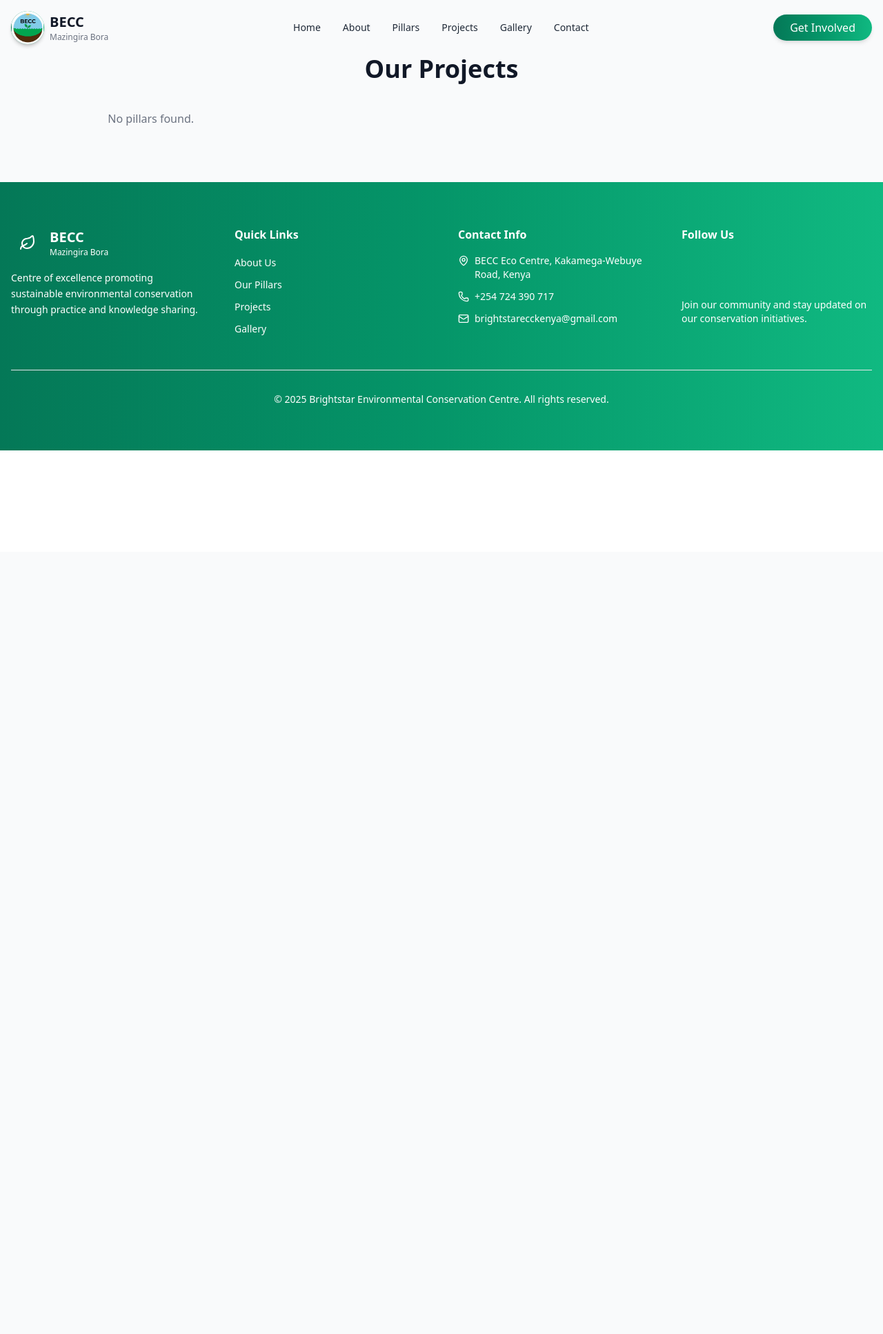
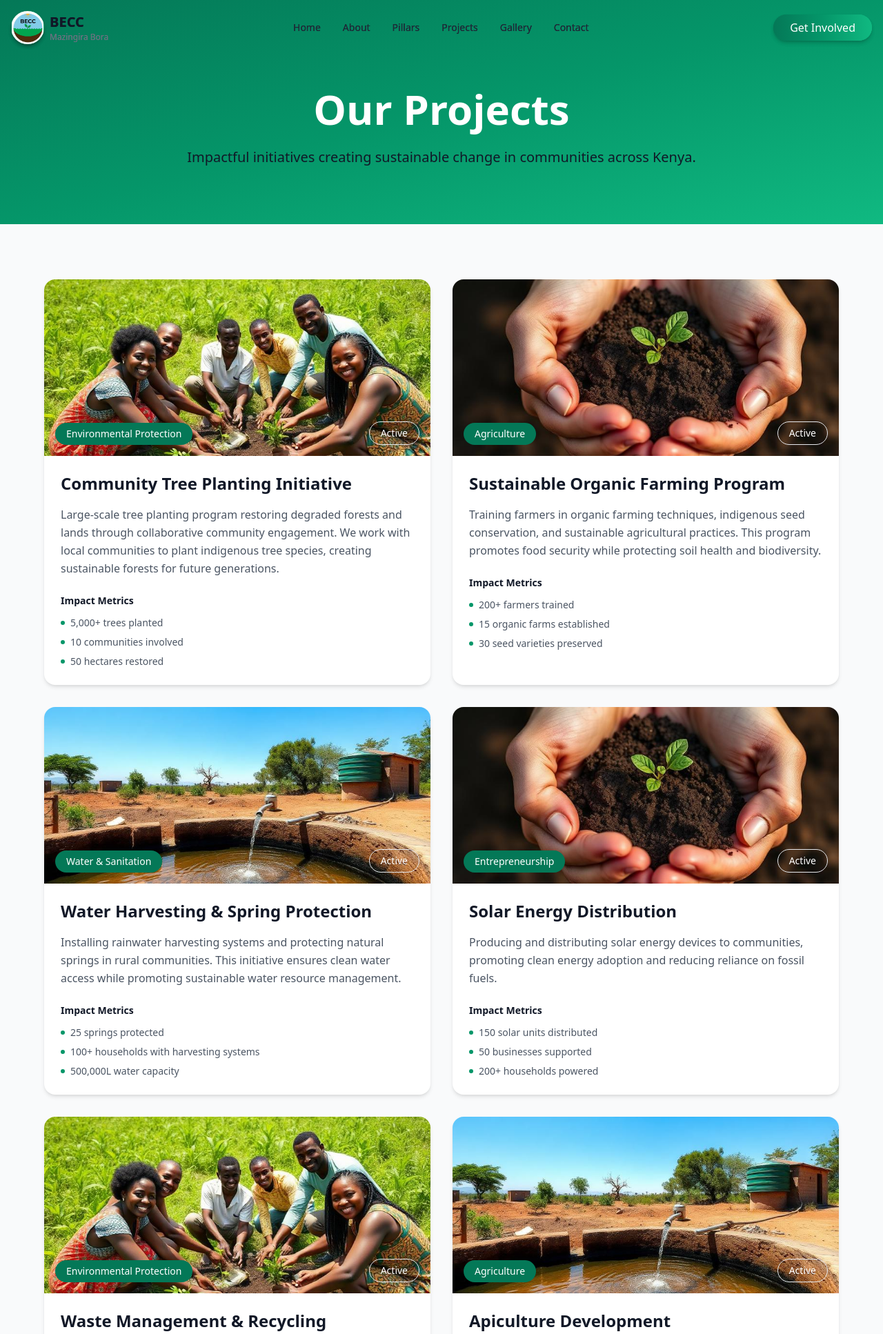
Before and after one commit to jose-oyuko/becc, a Django app: page /projects/ in a window 1280 px wide. Shown: the top 1934 px of the page at 69% size. Before the commit the page ends 653 px from the top, so only its background shows below. Run offline with Django 5.2, Linux system fonts and the light colour scheme; data that the repository does not hold is empty.

Commit message:
added projects page

```diff
--- a/core/templates/public/includes/_navbar.html
+++ b/core/templates/public/includes/_navbar.html
@@ -33,7 +33,7 @@
         <a href="/" class="text-sm font-medium text-gray-800 hover:text-green-700 transition-colors">Home</a>
         <a href="{% url 'about' %}" class="text-sm font-medium text-gray-800 hover:text-green-700 transition-colors">About</a>
         <a href="{% url 'pillars' %}" class="text-sm font-medium text-gray-800 hover:text-green-700 transition-colors">Pillars</a>
-        <a href="#" class="text-sm font-medium text-gray-800 hover:text-green-700 transition-colors">Projects</a>
+        <a href="{% url 'projects' %}" class="text-sm font-medium text-gray-800 hover:text-green-700 transition-colors">Projects</a>
         <a href="{% url 'gallery' %}" class="text-sm font-medium text-gray-800 hover:text-green-700 transition-colors">Gallery</a>
         <a href="{% url 'contact' %}" class="text-sm font-medium text-gray-800 hover:text-green-700 transition-colors">Contact</a>
       </div>
--- /dev/null
+++ b/core/templates/public/projects.html
@@ -0,0 +1,63 @@
+{% extends "public/base_public.html" %}
+{% load static %}
+
+{% block title %}Projects | BECC{% endblock %}
+
+{% block content %}
+  {% include "public/includes/_navbar.html" %}
+
+  <!-- Hero Section -->
+  <section class="pt-32 pb-20 bg-gradient-to-br from-green-700 via-green-600 to-green-500">
+    <div class="container mx-auto px-4">
+      <div class="max-w-4xl mx-auto text-center animate-fade-in">
+        <h1 class="text-5xl md:text-6xl font-bold text-white mb-6">Our Projects</h1>
+        <p class="text-xl text-white/90 leading-relaxed">
+          Impactful initiatives creating sustainable change in communities across Kenya.
+        </p>
+      </div>
+    </div>
+  </section>
+
+  <!-- Projects Section -->
+  <section class="py-20 bg-gray-50">
+    <div class="container mx-auto px-4">
+      <div class="max-w-6xl mx-auto grid md:grid-cols-2 gap-8">
+        {% for project in projects %}
+        <div class="overflow-hidden bg-white rounded-2xl shadow-md hover:shadow-xl transition-all duration-300 animate-scale-in" style="animation-delay: {{ forloop.counter0|add:'50' }}ms;">
+          <div class="relative h-64 overflow-hidden">
+            <img
+              src="{% static project.image %}"
+              alt="{{ project.title }}"
+              class="w-full h-full object-cover hover:scale-110 transition-transform duration-500"
+            />
+            <div class="absolute inset-0 bg-gradient-to-t from-black/80 via-black/40 to-transparent"></div>
+            <div class="absolute bottom-4 left-4 right-4 flex justify-between items-end">
+              <span class="bg-green-700 text-white px-4 py-1.5 rounded-full text-sm font-medium">{{ project.category }}</span>
+              <span class="border border-white/80 text-white px-4 py-1.5 rounded-full text-sm font-medium backdrop-blur-sm">{{ project.status }}</span>
+            </div>
+          </div>
+
+          <div class="p-6">
+            <h3 class="text-2xl font-bold text-gray-900 mb-4">{{ project.title }}</h3>
+            <p class="text-gray-600 leading-relaxed mb-6">{{ project.description }}</p>
+
+            <div>
+              <h4 class="text-sm font-bold text-gray-900 mb-3">Impact Metrics</h4>
+              <ul class="space-y-2">
+                {% for metric in project.impact %}
+                <li class="flex items-center gap-2 text-sm text-gray-600">
+                  <div class="w-1.5 h-1.5 rounded-full bg-green-600"></div>
+                  {{ metric }}
+                </li>
+                {% endfor %}
+              </ul>
+            </div>
+          </div>
+        </div>
+        {% endfor %}
+      </div>
+    </div>
+  </section>
+
+
+{% endblock %}
--- a/core/templates/public/projects_page.html
+++ /dev/null
@@ -1,22 +0,0 @@
-{% extends 'public/base_public.html' %}
-{% block title %}
-    Pillars |
-    BECC
-{% endblock %}
-{% block content %}
-    <section class="py-20 bg-gray-50">
-        <div class="container mx-auto px-6">
-            <h1 class="text-4xl font-bold text-gray-900 mb-10 text-center">Our Projects</h1>
-            <div class="grid sm:grid-cols-2 lg:grid-cols-3 gap-8">
-                {% for project in projects %}
-                    <div class="bg-white p-8 rounded-xl shadow hover:shadow-xl transition">
-                        <h3 class="text-2xl font-semibold text-green-700 mb-3">{{ project.name }}</h3>
-                        <p class="text-gray-700">{{ project.description }}</p>
-                    </div>
-                {% empty %}
-                    <p class="text-center text-gray-500">No pillars found.</p>
-                {% endfor %}
-            </div>
-        </div>
-    </section>
-{% endblock %}
--- a/core/urls.py
+++ b/core/urls.py
@@ -32,7 +32,7 @@ urlpatterns = [
     # Public website routes
     path("", views.home, name="home"),
     path("pillars/", views.pillars, name="pillars"),
-    path("projects/", views.projects_page, name="projects_page"),
+    path("projects/", views.projects, name="projects"),
     # path("gallery/", views.gallery_page, name="gallery_page"),
     path("contact/", views.contact, name="contact"),
     path("about/", views.about, name="about"),
--- a/core/views.py
+++ b/core/views.py
@@ -9,6 +9,60 @@ from datetime import datetime
 from django.core.mail import send_mail
 from django.conf import settings
 from django.shortcuts import render
+
+def projects(request):
+    projects = [
+        {
+            "title": "Community Tree Planting Initiative",
+            "category": "Environmental Protection",
+            "image": "images/community-planting.jpg",
+            "description": "Large-scale tree planting program restoring degraded forests and lands through collaborative community engagement. We work with local communities to plant indigenous tree species, creating sustainable forests for future generations.",
+            "impact": ["5,000+ trees planted", "10 communities involved", "50 hectares restored"],
+            "status": "Active",
+        },
+        {
+            "title": "Sustainable Organic Farming Program",
+            "category": "Agriculture",
+            "image": "images/soil-seedling.jpg",
+            "description": "Training farmers in organic farming techniques, indigenous seed conservation, and sustainable agricultural practices. This program promotes food security while protecting soil health and biodiversity.",
+            "impact": ["200+ farmers trained", "15 organic farms established", "30 seed varieties preserved"],
+            "status": "Active",
+        },
+        {
+            "title": "Water Harvesting & Spring Protection",
+            "category": "Water & Sanitation",
+            "image": "images/water-conservation.jpg",
+            "description": "Installing rainwater harvesting systems and protecting natural springs in rural communities. This initiative ensures clean water access while promoting sustainable water resource management.",
+            "impact": ["25 springs protected", "100+ households with harvesting systems", "500,000L water capacity"],
+            "status": "Active",
+        },
+        {
+            "title": "Solar Energy Distribution",
+            "category": "Entrepreneurship",
+            "image": "images/soil-seedling.jpg",
+            "description": "Producing and distributing solar energy devices to communities, promoting clean energy adoption and reducing reliance on fossil fuels.",
+            "impact": ["150 solar units distributed", "50 businesses supported", "200+ households powered"],
+            "status": "Active",
+        },
+        {
+            "title": "Waste Management & Recycling",
+            "category": "Environmental Protection",
+            "image": "images/community-planting.jpg",
+            "description": "Community-based waste collection, recycling, and safe disposal programs. Teaching communities about waste reduction and circular economy principles.",
+            "impact": ["5 tons waste recycled monthly", "8 communities served", "30 jobs created"],
+            "status": "Active",
+        },
+        {
+            "title": "Apiculture Development",
+            "category": "Agriculture",
+            "image": "images/water-conservation.jpg",
+            "description": "Supporting communities in beekeeping for honey production and pollination services, promoting biodiversity and creating sustainable income sources.",
+            "impact": ["80 beehives established", "40 beekeepers trained", "500kg honey produced annually"],
+            "status": "Active",
+        },
+    ]
+    return render(request, "public/projects.html", {"projects": projects})
+
 
 def gallery(request):
     gallery_images = [
@@ -126,15 +180,6 @@ def pillars(request):
         },
     ]
     return render(request, "public/pillars.html", {"pillars": pillars})
-
-
-def projects_page(request):
-    projects = Project.objects.all()
-    return render(request, "public/projects_page.html", {"projects": projects})
-
-def gallery_page(request):
-    gallery = Gallery.objects.all()
-    return render(request, "public/gallery_page.html", {"gallery": gallery})
 
 
 def home(request):
```
